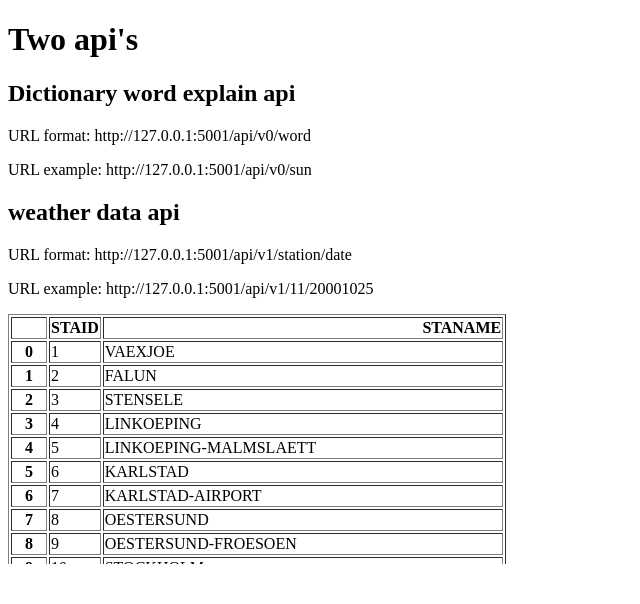
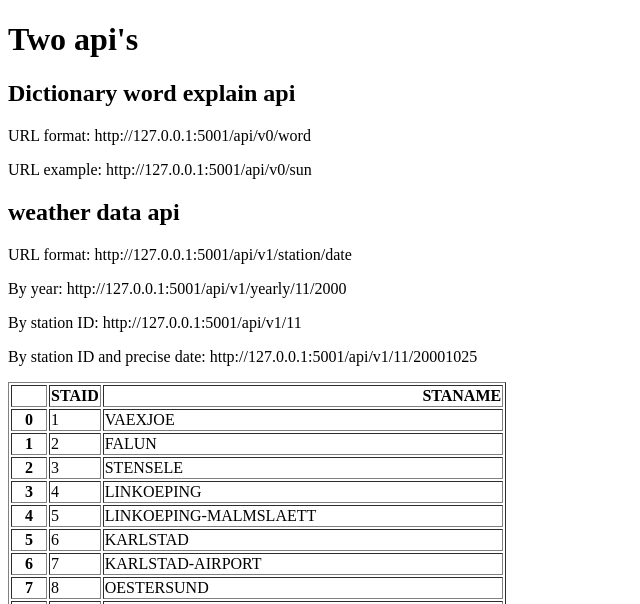
Before and after one commit to bohdan-tron/flask-weatherapi, a Flask app: page / in a window 1280 px wide. Shown: the top 604 px of the page, without its empty margins (0-640 px from the left). Run offline with Flask 3, Linux system fonts and the light colour scheme.

Commit message:
feat: by station id & by year endpoints added

```diff
--- a/main.py
+++ b/main.py
@@ -60,5 +60,21 @@ def word(word):
     "word": word,
   }
 
+@app.route('/api/v1/<station>')
+def all_data(station):
+  filename = f"weather-data-small/TG_STAID{station:>06}.txt"
+  df = pd.read_csv(filename, skiprows=20, parse_dates=["    DATE"])
+  result = df.to_dict(orient="records")
+  return result
+
+@app.route('/api/v1/yearly/<station>/<year>')
+def yearly(station, year):
+  filename = f"weather-data-small/TG_STAID{station:>06}.txt"
+  df = pd.read_csv(filename, skiprows=20)
+  df["    DATE"] = df["    DATE"].astype(str)
+  result = df[df["    DATE"].str.startswith(year)].to_dict(orient="records")
+  return result
+
+
 if __name__ == '__main__':
   app.run(debug=True, port=5001)
--- a/templates/home.html
+++ b/templates/home.html
@@ -14,7 +14,9 @@
 
   <h2>weather data api</h2>
   <p>URL format: http://127.0.0.1:5001/api/v1/station/date</p>
-  <p>URL example: http://127.0.0.1:5001/api/v1/11/20001025</p>
+  <p>By year: http://127.0.0.1:5001/api/v1/yearly/11/2000</p>
+  <p>By station ID: http://127.0.0.1:5001/api/v1/11</p>
+  <p>By station ID and precise date: http://127.0.0.1:5001/api/v1/11/20001025</p>
   <section
     style="overflow: auto; height: 250px; width: max-content;"
   >
```
